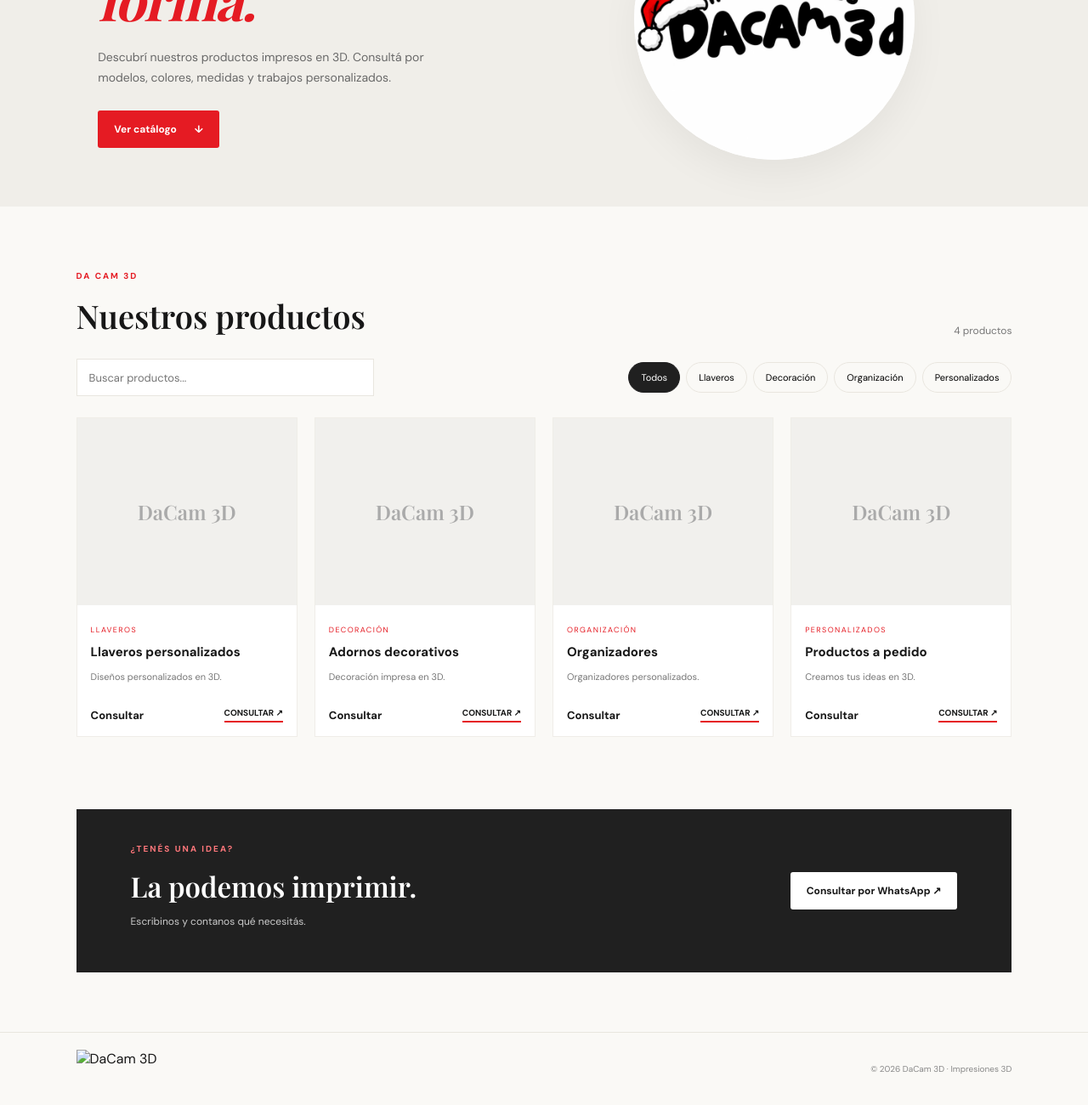
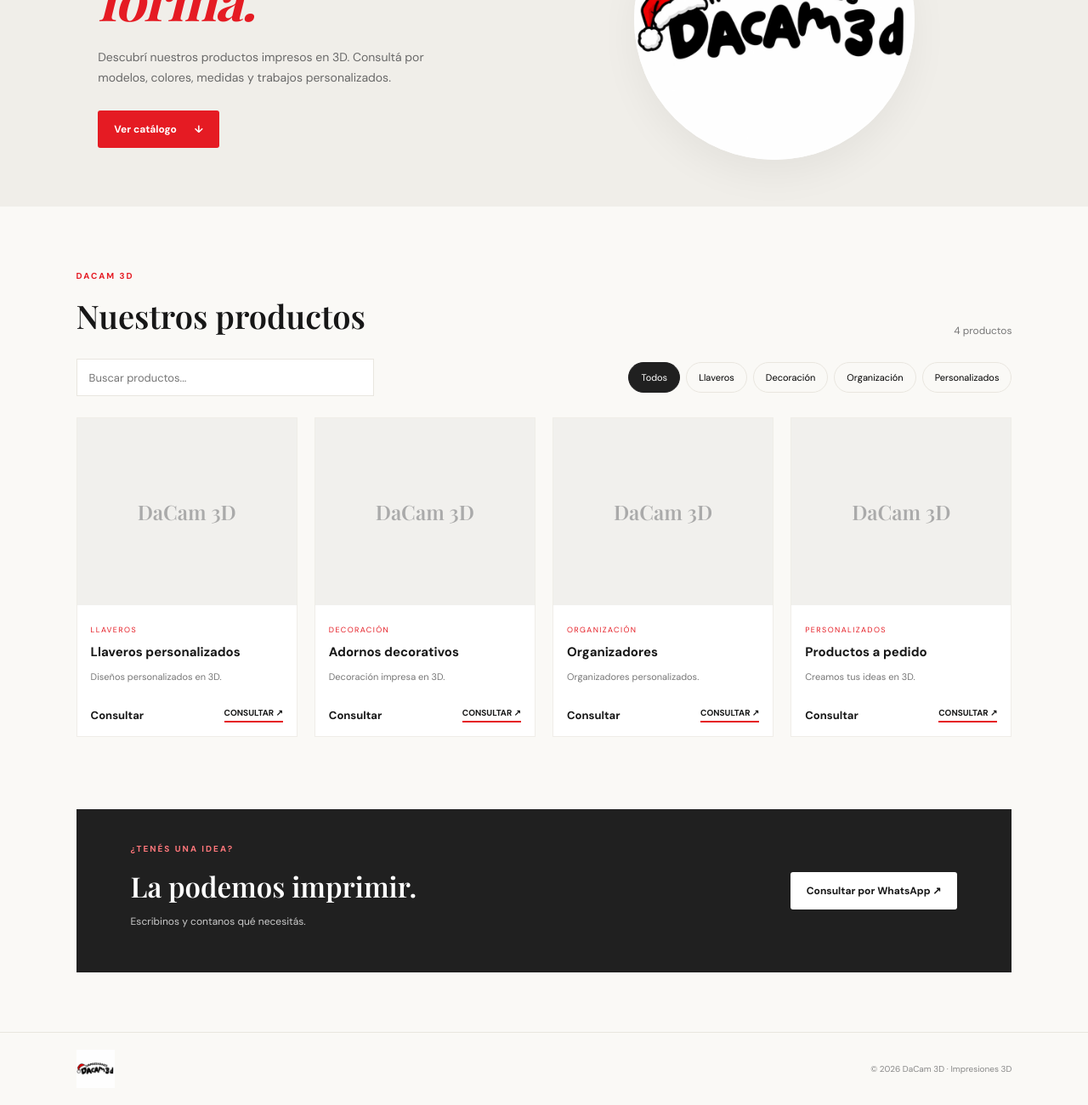
Before and after one commit to chandidaniel16-creator/Cat-logo-dacam, a plain HTML site: page index.html in a window 1280 px wide. Shown: the part 283-1583 px from the top of the page at 85% size. Drawn offline with nearby package versions, Linux system fonts and the light colour scheme; a web font is replaced by a local one.

Commit message:
Update index.html

```diff
--- a/index.html
+++ b/index.html
@@ -28,7 +28,7 @@
 
     <section class="catalog" id="productos">
       <div class="heading">
-        <div><p class="eyebrow">DA CAM 3D</p><h2>Nuestros productos</h2></div>
+        <div><p class="eyebrow">DACAM 3D</p><h2>Nuestros productos</h2></div>
         <span id="count" class="count"></span>
       </div>
       <div class="tools">
@@ -45,7 +45,7 @@
     </section>
   </main>
 
-  <footer><img src="assets/logo-dacam-3d.png" alt="DaCam 3D"><span>© <span id="year"></span> DaCam 3D · Impresiones 3D</span></footer>
+  <footer><img src="logo-dacam-3d.png" alt="DaCam 3D"><span>© <span id="year"></span> DaCam 3D · Impresiones 3D</span></footer>
   <script src="script.js"></script>
 </body>
 </html>
```
